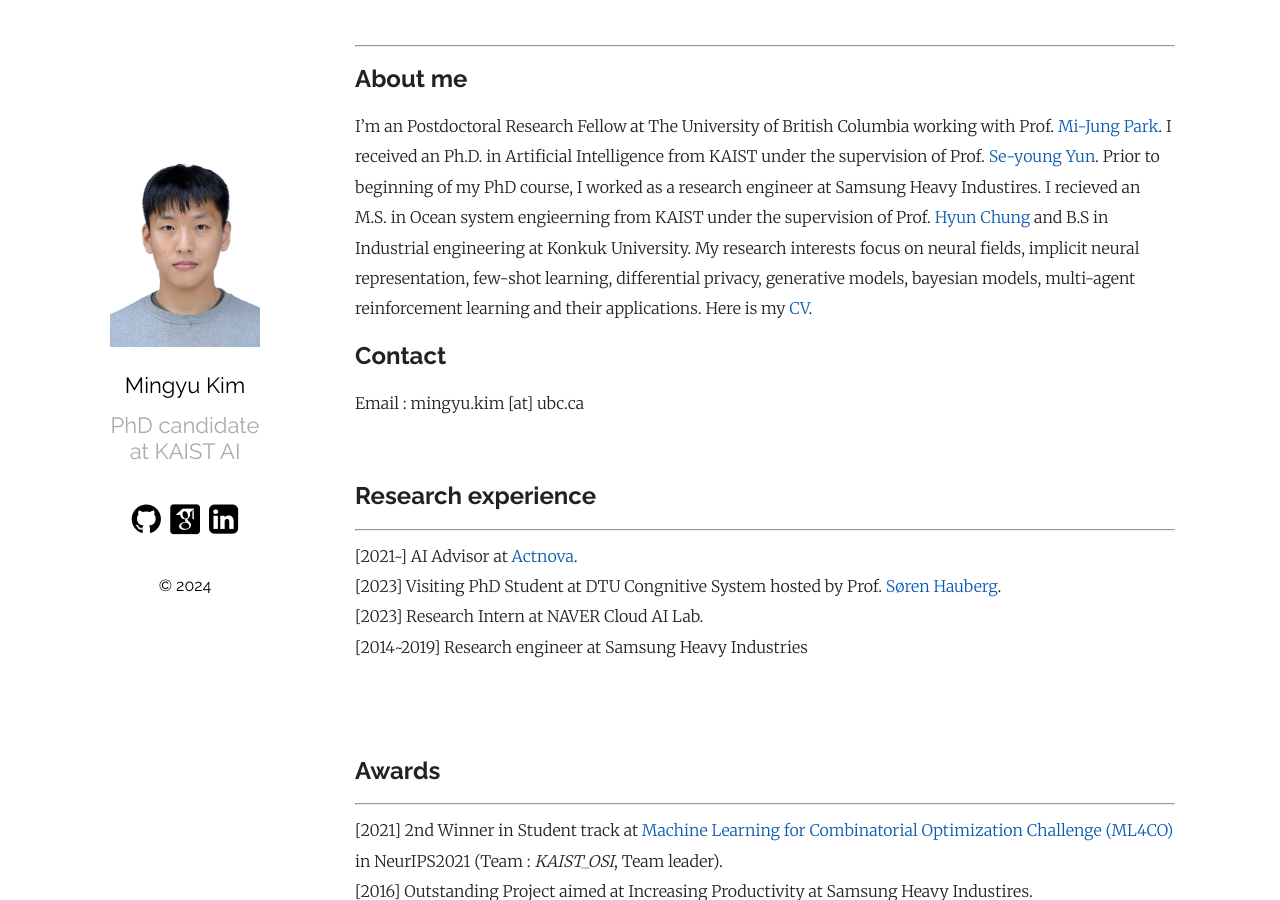
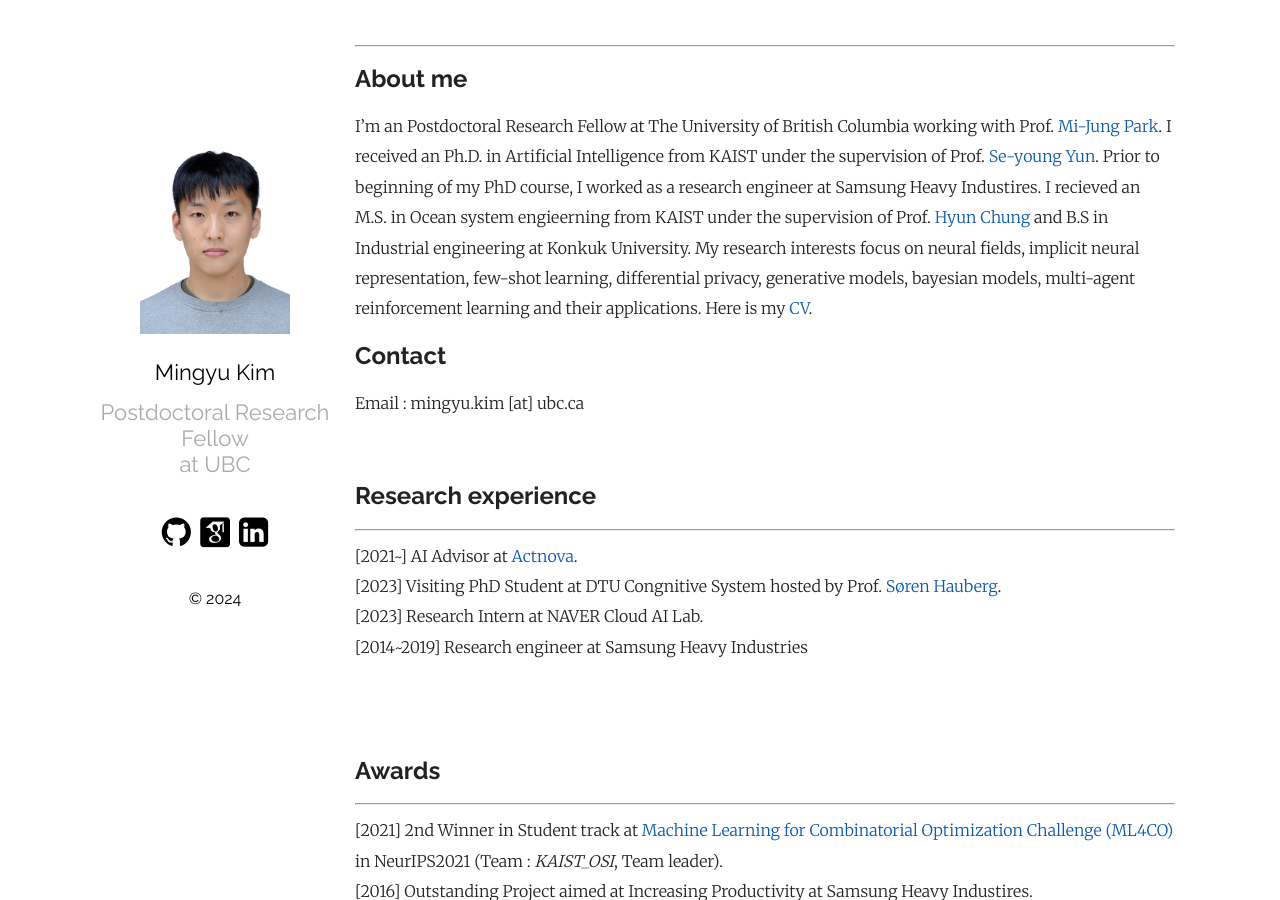
Before and after one commit to MingyuKim87/MingyuKim87.github.io, a Jekyll site: the page built from index.md, in a window 1280 px wide and 900 px high. Built offline with Jekyll 4.4.1, drawn with Linux system fonts in a browser that asks for light colours; some web fonts are replaced.

Commit message:
Update _config.yml

```diff
--- a/_config.yml
+++ b/_config.yml
@@ -1,6 +1,6 @@
 title: MingyuKim
 author: MingyuKim
-email: callingu@kaist.ac.kr
+email: mingyu.kim@ubc.ca
 description: > # this means to ignore newlines until "show_exerpts:"
   Write an awesome description for your new site here. You can edit this
   line in _config.yml. It will appear in your document head meta (for
@@ -14,8 +14,8 @@ sass:
 plainwhite:
   name: Mingyu Kim
   tagline: |
-    PhD candidate
-    at KAIST AI
+    Postdoctoral Research Fellow
+    at UBC
   date_format: "%b %-d, %Y"
   sitemap: false # set to true to generate sitemap.xml content
   search: false # set to true to enable searchbar
```
